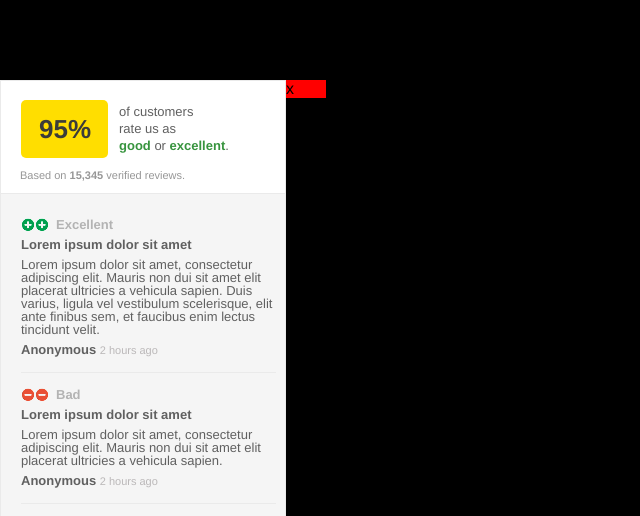
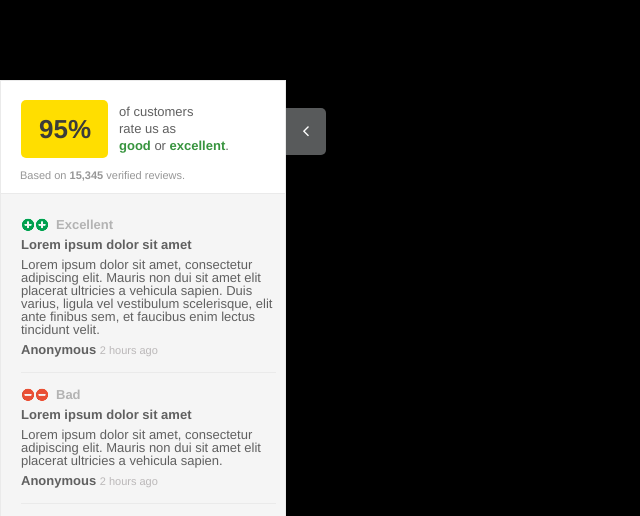
Before and after one commit to vitali-usik-work/plugin-widget-ui, a plain HTML site: page widget.html in a window 1280 px wide. Shown: the top 516 px of the page, without its empty margins (0-640 px from the left). Drawn offline with Linux system fonts and the light colour scheme.

Commit message:
add close btn

```diff
--- a/css/style.css
+++ b/css/style.css
@@ -40,7 +40,7 @@ body {background: #000;}
 .feefo-display-wrapper {display: block; position: absolute; left: 0; top: 10%; font-family: 'Helvetica', sans-serif;}
 
 /* feefo-modal-dialog */
-.feefo-modal-dialog {display: block; position: relative; overflow: hidden; left: 0; top: 10%; width: 326px;}
+.feefo-modal-dialog {display: block; position: relative; overflow: hidden; left: 0; top: 10%; width: 336px;}
 
 /* feefo-modal-content */
 .feefo-modal-content {display: block; position: relative; float: left; background-color: #ffffff; width: 284px; border: 1px solid #eaeaea;}
@@ -74,4 +74,9 @@ body {background: #000;}
       .wf_readall button {height: 40px; width: 125px; background-color: #424242; color: #ffffff; font-size: 13px; line-height: 40px; border-radius: 5px; font-weight: bold; text-align: center; cursor: pointer;}
 
 /* feefo-modal-close-btn */
-.feefo-modal-close-btn {display: block; position: relative; float: right; width: 40px; background-color: red;}
+.feefo-modal-close-btn {display: block; position: relative; float: left; margin-top: 28px;}
+  .feefo-modal-close-wrapper {display: block; position: relative; overflow: hidden;}
+    .feefo-modal-close-hover {display: block; position: relative; float: left; background: #585a5b; /*width: 10px;*/ height: 47px;}
+    .feefo-modal-close {display: block; position: relative; float: right; width: 40px; height: 47px; background: #585a5b url(../assets/close-icon.png) 50% 50% no-repeat; border-top-right-radius: 5px; border-bottom-right-radius: 5px;}
+
+  .feefo-modal-close-btn a:hover .feefo-modal-close-hover {width: 10px;}
--- a/widget.html
+++ b/widget.html
@@ -101,8 +101,13 @@
 						</div>
 					</div>
 				</div>
-				<div class="feefo-modal-close-btn">
-					x
+				<div class="feefo-modal-close-btn clr">
+					<a href="index.html">
+						<div class="feefo-modal-close-wrapper">
+							<div class="feefo-modal-close-hover"><!-- --></div>
+							<div class="feefo-modal-close"><!-- --></div>
+						</div>
+					</a>
 				</div>
 			</div>
 		</div>
```
Also changed, not shown: integration.html (+5 -2 lines).
